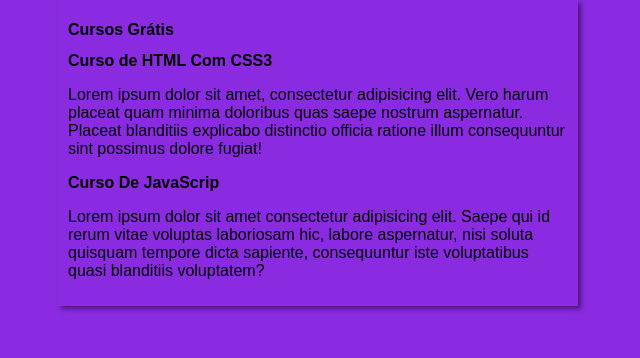
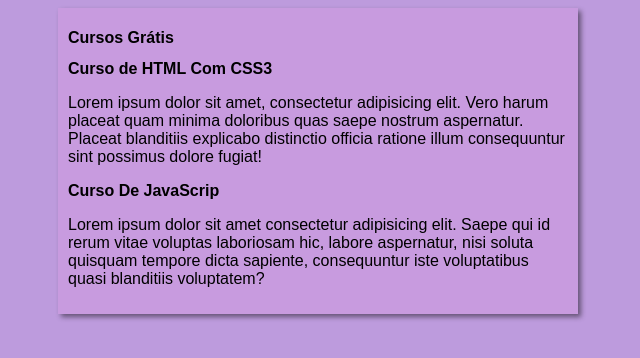
Before and after one commit to m4rsko/projeto-site, a plain HTML site: page index.html in a window 1280 px wide. Shown: the whole page, without its empty margins (322-962 px from the left). Drawn offline with Linux system fonts and the light colour scheme.

Commit message:
Update style.css

```diff
--- a/estilos/style.css
+++ b/estilos/style.css
@@ -3,10 +3,12 @@
     font-size: 16px;
 }
 body{
-    background-color: blueviolet;
+    background-color: rgb(189, 155, 221);
+}
+        main{
+    background-color: rgba(202, 155, 224, 0.911);
     width: 500px;
     margin: auto;
-    padding: 10px
-    ;
-    box-shadow: 3px 3px 5px rgba(0, 0, 0, 0.473);
-}
+    padding: 10px;
+    box-shadow: 3px 3px 5px rgba(0, 0, 0, 0.466);
+        }
```
